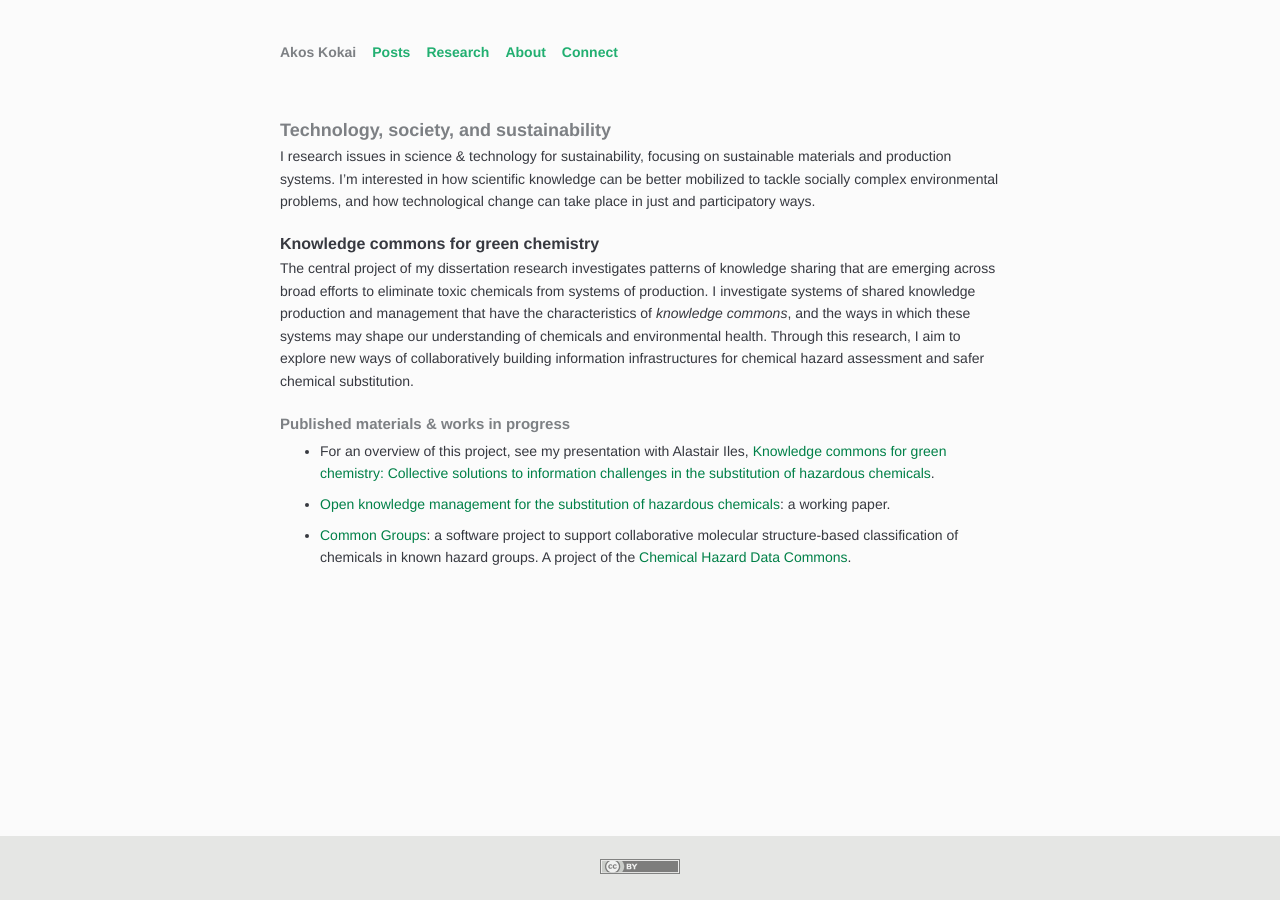
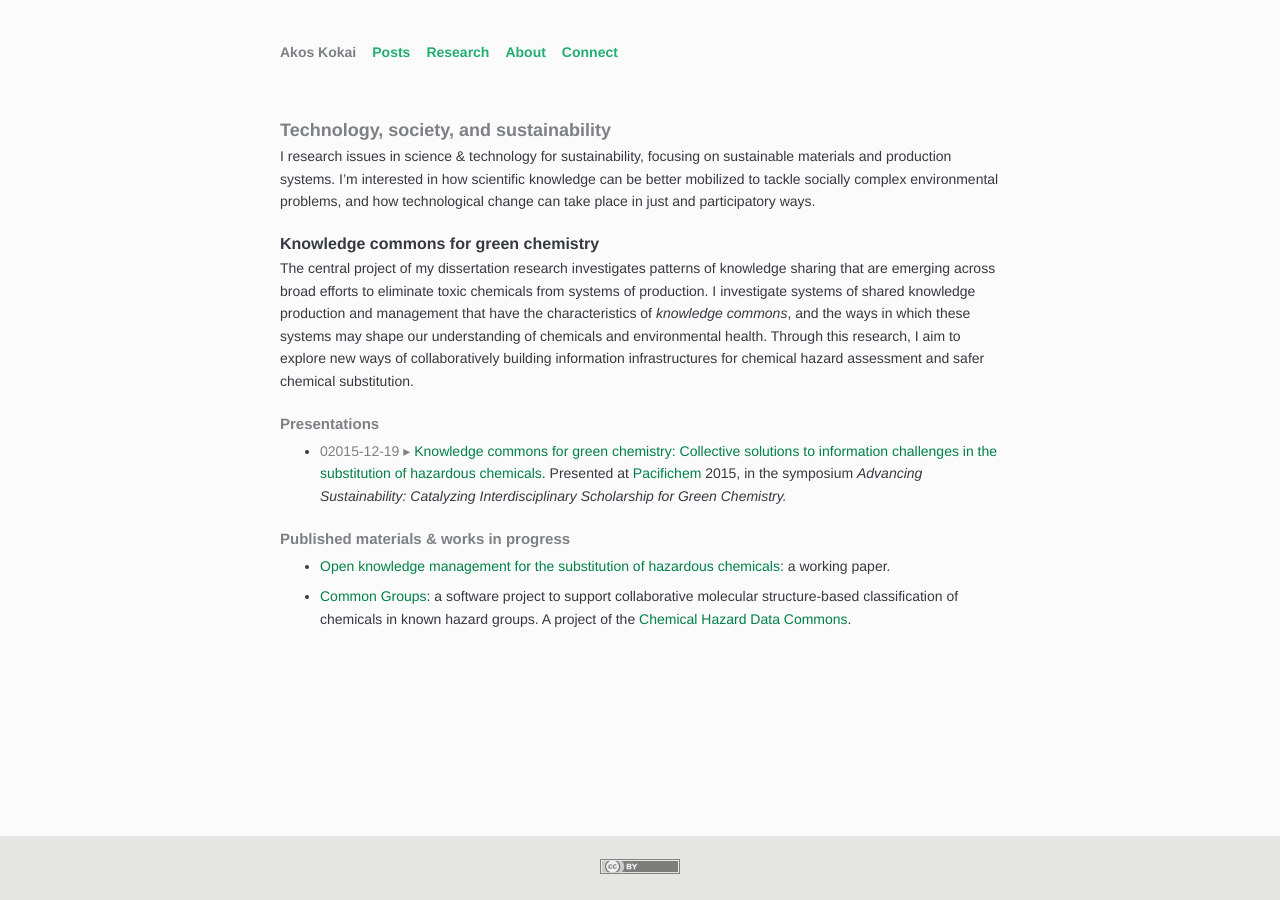
Before and after one commit to akokai/akokai.github.io, a Jekyll site: the page built from research/index.html, in a window 1280 px wide. Built offline with Jekyll 4.4.1, drawn with Linux system fonts in a browser that asks for light colours.

Commit message:
Add research presentations

```diff
--- a/research/index.html
+++ b/research/index.html
@@ -7,9 +7,13 @@ title: "Research"
 <h3>Knowledge commons for green chemistry</h3>
 <p>The central project of my dissertation research investigates patterns of knowledge sharing that are emerging across broad efforts to eliminate toxic chemicals from systems of production. I investigate systems of shared knowledge production and management that have the characteristics of <em>knowledge commons</em>, and the ways in which these systems may shape our understanding of chemicals and environmental health. Through this research, I aim to explore new ways of collaboratively building information infrastructures for chemical hazard assessment and safer chemical substitution.</p>
 
-<h4>Published materials &amp; works in progress</h4>
+<h4 id="talks">Presentations</h4>
 <ul class="flow">
-<li>For an overview of this project, see my presentation with Alastair Iles, <a href="https://www.ocf.berkeley.edu/~akokai/Kokai_Pacifichem_2015-12-19.pdf" target="_blank">Knowledge commons for green chemistry: Collective solutions to information challenges in the substitution of hazardous chemicals</a>.</li>
+<li><a class="quiet" href="{{ site.url }}/assets/Kokai_Pacifichem_2015-12-19.pdf">02015-12-19 &#x25b8;</a> <a href="{{ site.url }}/assets/Kokai_Pacifichem_2015-12-19.pdf" target="_blank">Knowledge commons for green chemistry: Collective solutions to information challenges in the substitution of hazardous chemicals</a>. Presented at <a href="https://pacifichem.org/">Pacifichem </a> 2015, in the symposium <em>Advancing Sustainability: Catalyzing Interdisciplinary Scholarship for Green Chemistry.</em></li>
+</ul>
+
+<h4 id="pub">Published materials &amp; works in progress</h4>
+<ul class="flow">
 <li><a href="{{ site.url }}/research/organizing/">Open knowledge management for the substitution of hazardous chemicals</a>: a working paper.</li>
 <li><a href="https://kaios.net/commongroups/">Common Groups</a>: a software project to support collaborative molecular structure-based classification of chemicals in known hazard groups. A project of the <a href="https://commons.healthymaterials.net/">Chemical Hazard Data Commons</a>.</li>
 </ul>
```
Also changed, not shown: 1 other file.
